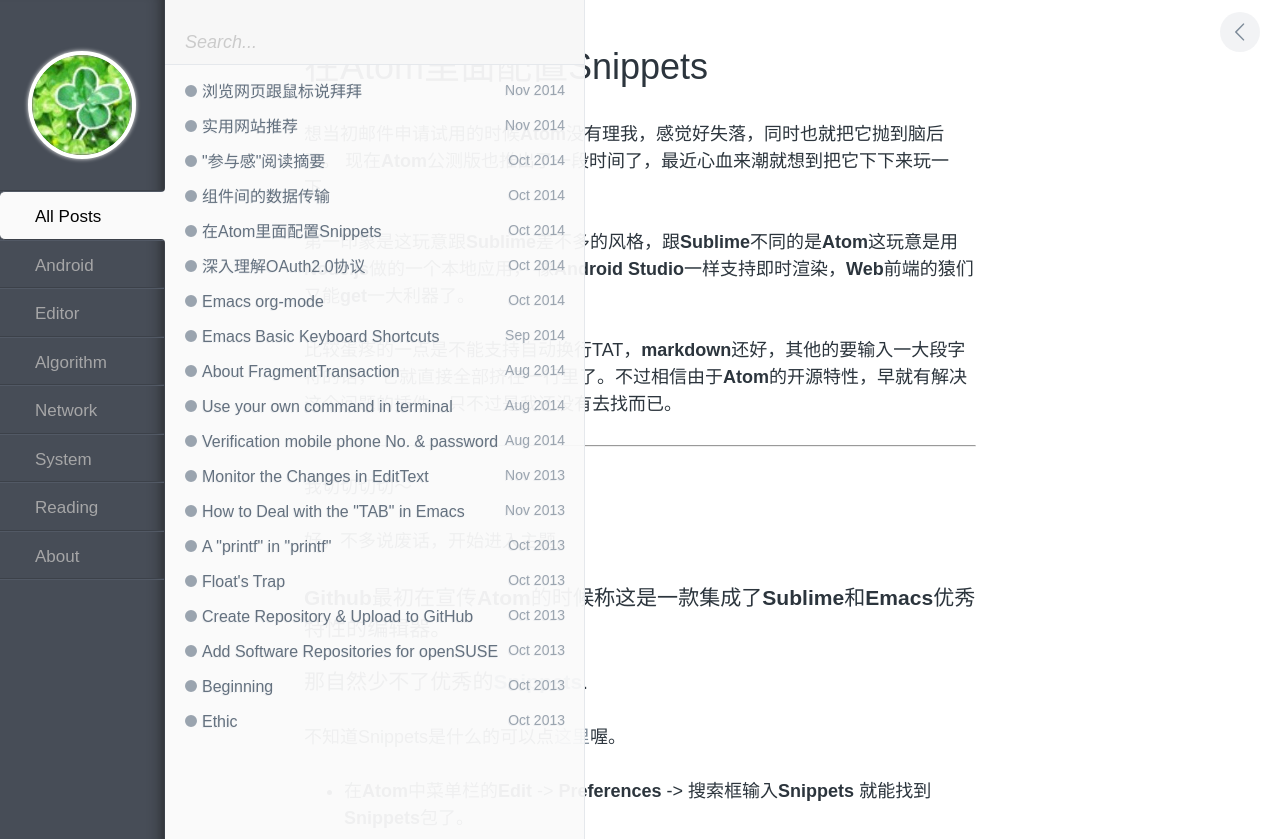
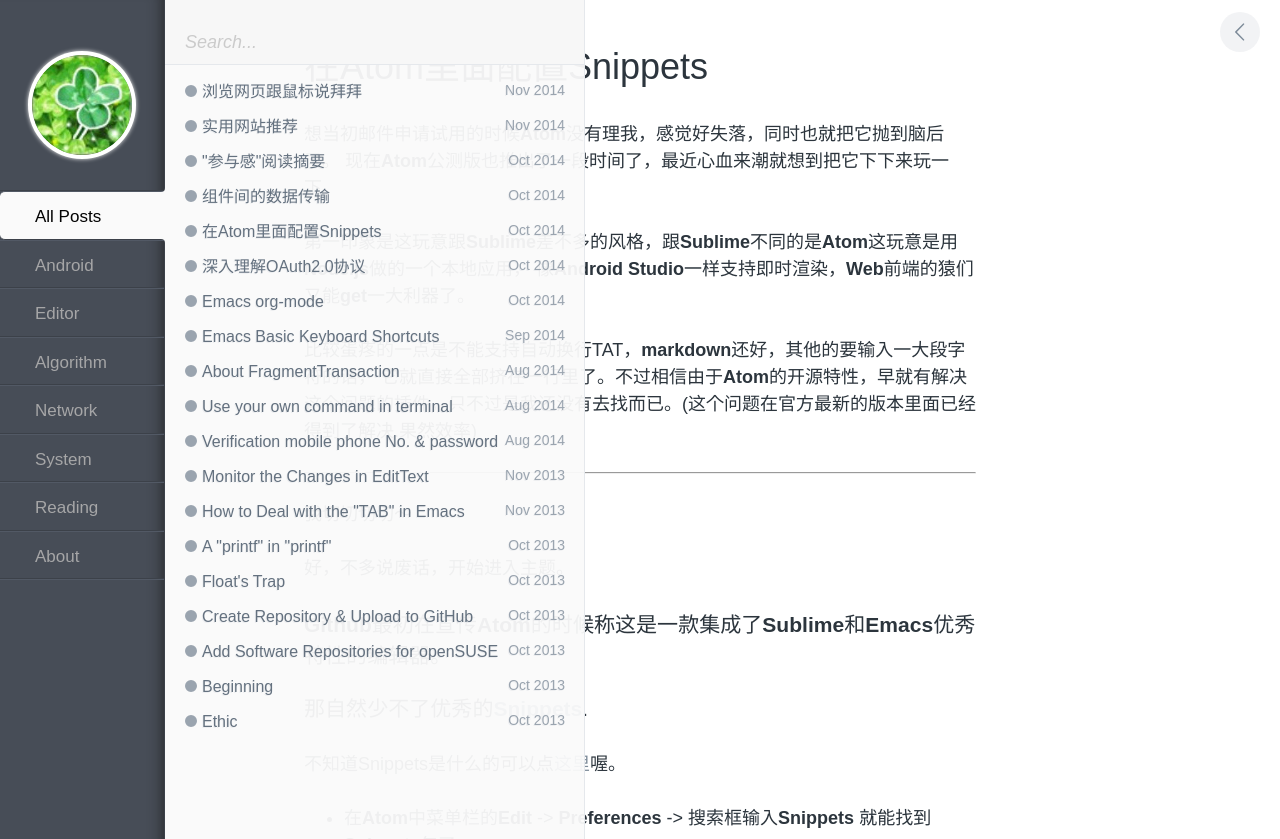
Before and after one commit to luckyshq/luckyshq.github.io, a Jekyll site: the page built from _posts/2014-10-15-在Atom里面配置Snippets.md, in a window 1280 px wide. Shown: the top 839 px of the page. Built offline with Jekyll 4.4.1, drawn with Linux system fonts in a browser that asks for light colours; comment, search, counter and statistics services are not loaded; grey boxes are pictures that could not be loaded.

Commit message:
[update]Post,Atom自动换行问题已经得到了解决.

```diff
--- a/_posts/2014-10-15-在Atom里面配置Snippets.md
+++ b/_posts/2014-10-15-在Atom里面配置Snippets.md
@@ -12,7 +12,7 @@ categories: editor
 像**Android Studio**一样支持即时渲染，**Web**前端的猿们又能**get**一大利器了。
 
 比较蛋疼的一点是不能支持自动换行TAT，**markdown**还好，其他的要输入一大段字符的话，
-它就直接全部挤在一行里了。不过相信由于**Atom**的开源特性，早就有解决这个问题的插件，只不过是我还没有去找而已。
+它就直接全部挤在一行里了。不过相信由于**Atom**的开源特性，早就有解决这个问题的插件，只不过是我还没有去找而已。(这个问题在官方最新的版本里面已经得到了解决.果然效率)
 
 ---
 
```
